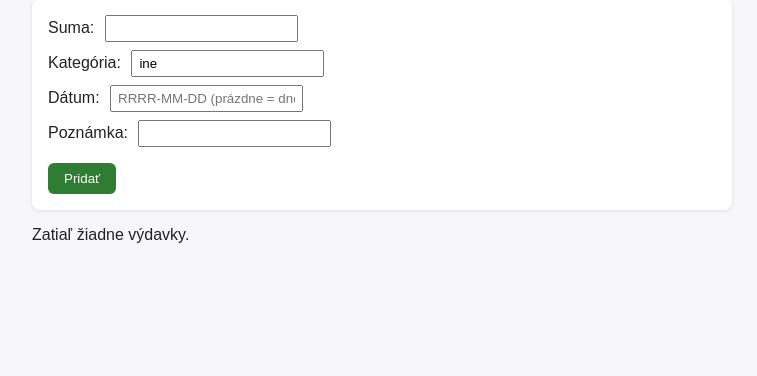
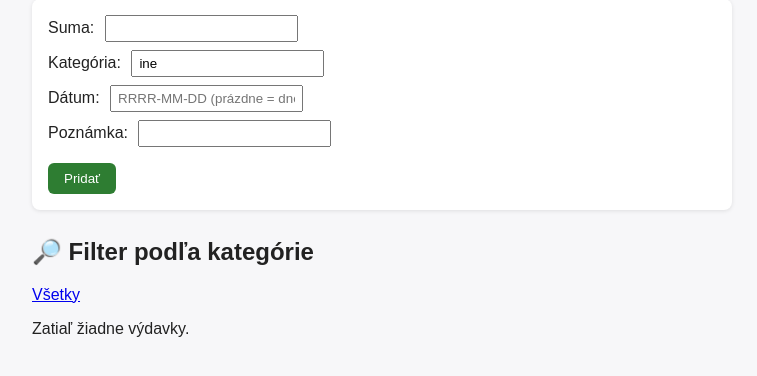
Before and after one commit to silpet112/vibe-coding, a Flask app: page / in a window 1280 px wide. Shown: the part 145-521 px from the top of the page, without its empty margins (258-1015 px from the left). Run offline with Flask 3, Linux system fonts and the light colour scheme; data that the repository does not hold is empty.

Commit message:
Projekt 5 - Etapa 3: filtrovanie podla kategorie (query string ?kategoria=...)
Co-Authored-By: Claude Opus 4.8 <noreply@anthropic.com>

```diff
--- a/app.py
+++ b/app.py
@@ -18,8 +18,13 @@ def domov():
     # Vezmeme data z TEJ ISTEJ vrstvy databaza.py, co pouziva terminalova appka.
     conn = databaza.pripoj()
     databaza.vytvor_tabulku(conn)
-    vydavky = databaza.vsetky_vydavky(conn)
-    # Prehlady - znova pouzite funkcie z Projektu 3 (databaza.py).
+    # Filter z adresy (query string), napr. /?kategoria=jedlo. Prazdny = vsetky.
+    filter_kat = request.args.get("kategoria", "").strip()
+    if filter_kat:
+        vydavky = databaza.vydavky_v_kategorii(conn, filter_kat)
+    else:
+        vydavky = databaza.vsetky_vydavky(conn)
+    # Prehlady (vzdy za vsetko) - znova pouzite funkcie z Projektu 3 (databaza.py).
     spolu = databaza.sucet_vsetkych(conn)
     podla_kategorie = databaza.sucet_podla_kategorie(conn)
     conn.close()
@@ -30,6 +35,7 @@ def domov():
         spolu=spolu,
         podla_kategorie=podla_kategorie,
         mena=konfig.MENA,
+        filter_kat=filter_kat,
     )
 
 
--- a/databaza.py
+++ b/databaza.py
@@ -42,6 +42,15 @@ def vsetky_vydavky(conn):
     """Vrati vsetky vydavky ako zoznam riadkov. SQL prikaz: SELECT."""
     kurzor = conn.execute(
         "SELECT id, suma, kategoria, datum, poznamka FROM vydavky ORDER BY datum"
+    )
+    return kurzor.fetchall()
+
+
+def vydavky_v_kategorii(conn, kategoria):
+    """Vrati len vydavky danej kategorie. SQL: SELECT ... WHERE kategoria = ?."""
+    kurzor = conn.execute(
+        "SELECT id, suma, kategoria, datum, poznamka FROM vydavky WHERE kategoria = ? ORDER BY datum",
+        (kategoria,),
     )
     return kurzor.fetchall()
 
--- a/templates/vydavky.html
+++ b/templates/vydavky.html
@@ -60,6 +60,17 @@
         <button type="submit">Pridať</button>
     </form>
 
+    <h2>🔎 Filter podľa kategórie</h2>
+    <p>
+        <a href="/">Všetky</a>
+        {% for kategoria, sucet in podla_kategorie %}
+        | <a href="/?kategoria={{ kategoria|urlencode }}">{{ kategoria }}</a>
+        {% endfor %}
+    </p>
+    {% if filter_kat %}
+    <p><em>Zobrazujem len kategóriu: <strong>{{ filter_kat }}</strong></em></p>
+    {% endif %}
+
     {% if vydavky %}
     <table>
         <tr>
```
